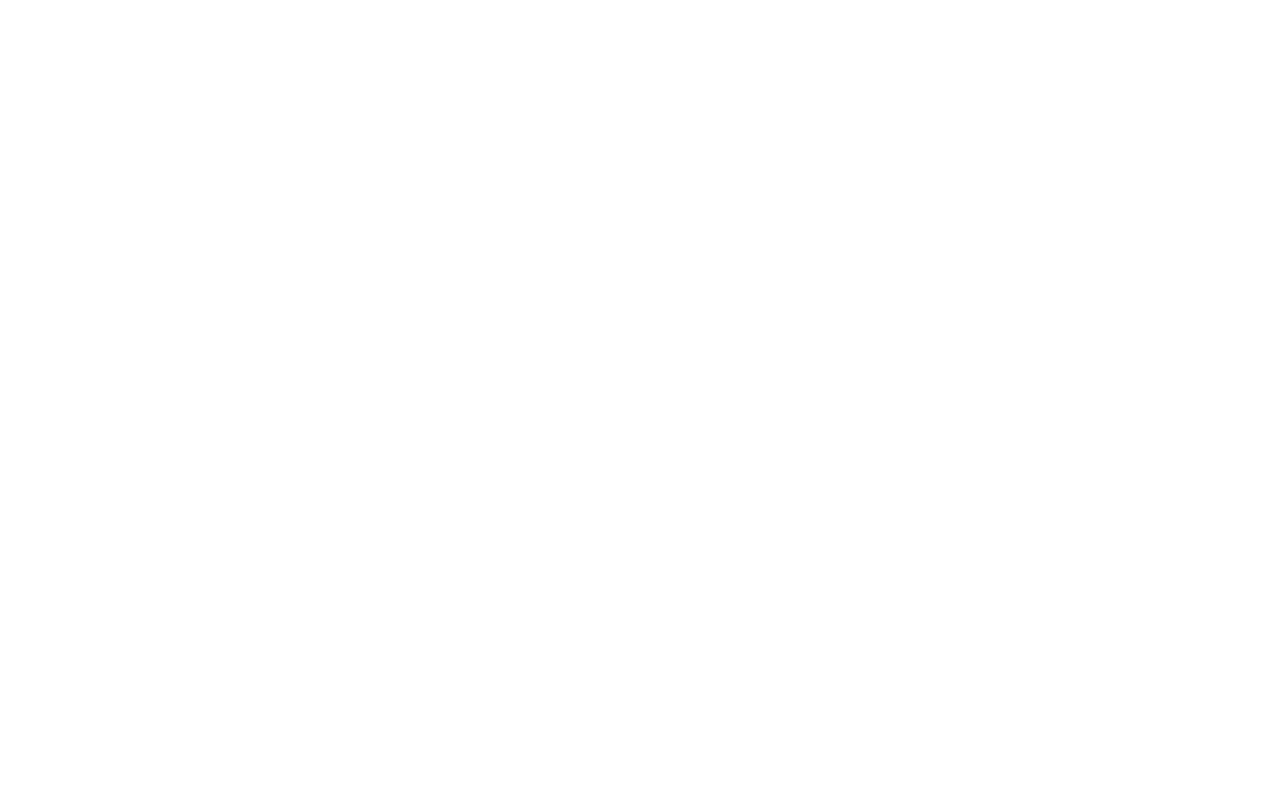
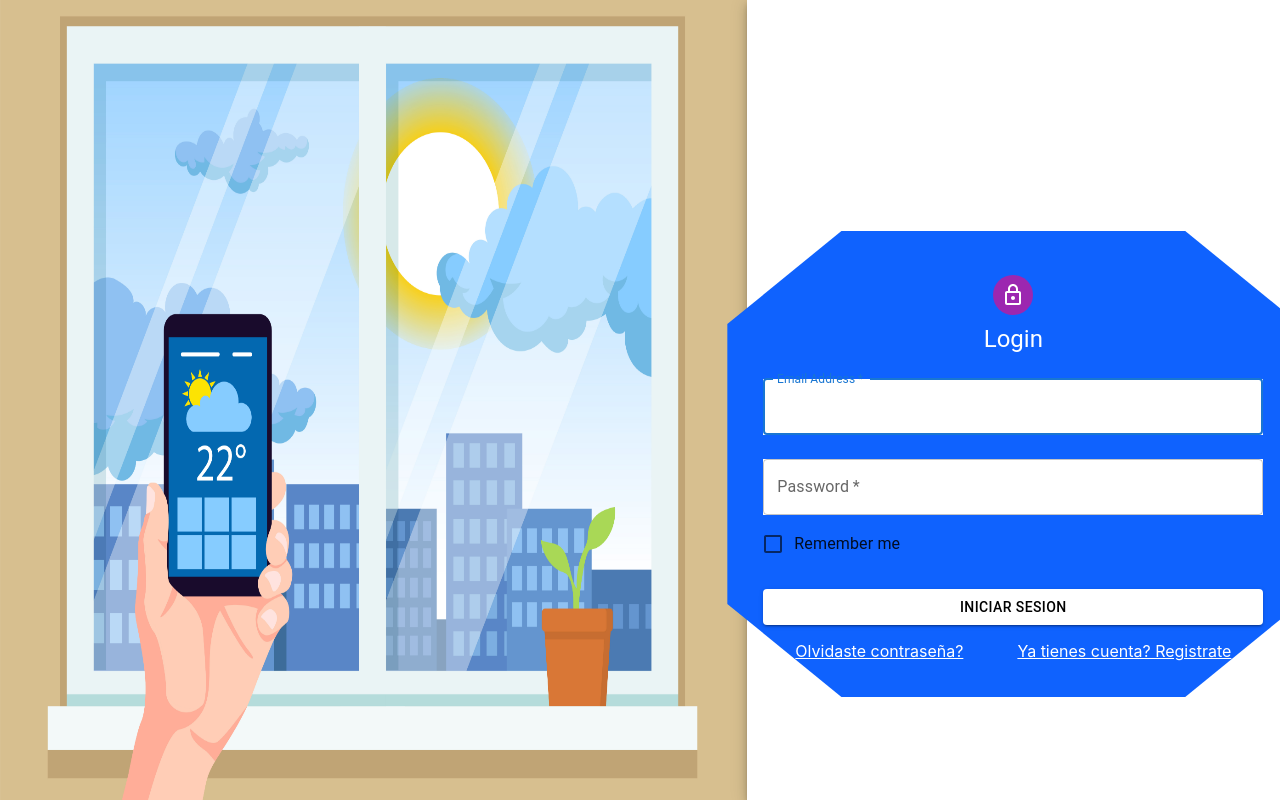
Before and after one commit to Mariacabriles29/weather-app, a React (Create React App) app: page /login in a window 1280 px wide. Built offline with nearby package versions, Linux system fonts and the light colour scheme.

Commit message:
feat: add login layout

```diff
--- a/package.json
+++ b/package.json
@@ -22,6 +22,8 @@
     "react-scripts": "5.0.1",
     "redux-devtools-extension": "^2.13.9",
     "redux-thunk": "^2.4.2",
+    "sass": "^1.63.6",
+
     "typescript": "^4.9.5",
     "web-vitals": "^2.1.4"
   },
--- a/src/App.tsx
+++ b/src/App.tsx
@@ -1,7 +1,14 @@
 import React from "react";
+import { Provider } from "react-redux";
+import store from "./store/store";
+import { AppRouter } from "./router/AppRouter";
 
 function App() {
-  return <div className="App"></div>;
+  return (
+    <Provider store={store}>
+      <AppRouter />
+    </Provider>
+  );
 }
 
 export default App;
--- a/src/components/pages/LoginPage.tsx
+++ b/src/components/pages/LoginPage.tsx
@@ -1,5 +1,164 @@
-import React from "react";
+import {
+  Avatar,
+  Box,
+  Button,
+  Checkbox,
+  FormControlLabel,
+  Grid,
+  Paper,
+  TextField,
+  ThemeProvider,
+  Typography,
+  createTheme,
+} from "@mui/material";
+import { Link, useNavigate } from "react-router-dom";
+import LockOutlinedIcon from "@mui/icons-material/LockOutlined";
+import Img from "../../resources/img/home.jpg";
+
+import { useState } from "react";
 
 export const LoginPage = () => {
-  return <div>LoginPage</div>;
+  const defaultTheme = createTheme();
+  const [username, setUsername] = useState<string>("");
+  const [password, setPassword] = useState<string>("");
+  const handleSubmit = (event: React.FormEvent<HTMLFormElement>) => {
+    event.preventDefault();
+  };
+
+  const handleUserName = (e: any) => {
+    setUsername(e.target.value);
+  };
+
+  const handlePassword = (e: any) => {
+    setPassword(e.target.value);
+  };
+
+  return (
+    <ThemeProvider theme={defaultTheme}>
+      <Grid container sx={{ minHeight: "100vh", overflow: "hidden" }}>
+        <Grid
+          item
+          xs={false}
+          sm={4}
+          md={7}
+          sx={{
+            display: "flex",
+            justifyContent: "flex-start",
+          }}
+        >
+          <img
+            src={Img}
+            alt="login"
+            style={{ width: "100%", height: "auto" }}
+            // height={"100%"}
+          />
+        </Grid>
+        <Grid item xs={6} sm={8} md={5} component={Paper} elevation={6} square>
+          <Box
+            sx={{
+              my: 8,
+              mx: 4,
+              display: "flex",
+              justifyContent: "center",
+              flexDirection: "column",
+              alignItems: "center",
+              height: "100%",
+            }}
+          >
+            <Box
+              sx={{
+                display: "flex",
+                justifyContent: "end",
+                flexDirection: "column",
+                width: "500px",
+                height: "auto",
+                alignItems: "center",
+                backgroundColor: "rgb(15, 98, 254)",
+                padding: "36px",
+                clipPath:
+                  "polygon(20% 0%, 80% 0%, 100% 20%, 100% 80%, 80% 100%, 20% 100%, 0% 80%, 0% 20%)",
+              }}
+            >
+              <Avatar sx={{ m: 1, bgcolor: "secondary.main" }}>
+                <LockOutlinedIcon />
+              </Avatar>
+              <Grid item sx={{ alignItems: "center" }}>
+                <Typography component="h1" variant="h5" sx={{ color: "white" }}>
+                  Login
+                </Typography>
+              </Grid>
+
+              <Box
+                component="form"
+                noValidate
+                onSubmit={handleSubmit}
+                sx={{ mt: 1 }}
+              >
+                <TextField
+                  margin="normal"
+                  required
+                  fullWidth
+                  id="email"
+                  label="Email Address"
+                  name="email"
+                  value={username}
+                  onChange={handleUserName}
+                  autoComplete="email"
+                  autoFocus
+                  style={{ backgroundColor: "white" }}
+                />
+                <TextField
+                  margin="normal"
+                  required
+                  fullWidth
+                  name="password"
+                  label="Password"
+                  type="password"
+                  id="password"
+                  value={password}
+                  onChange={handlePassword}
+                  autoComplete="current-password"
+                  style={{ backgroundColor: "white" }}
+                />
+
+                <FormControlLabel
+                  control={<Checkbox value="remember" color="primary" />}
+                  label="Remember me"
+                />
+                <Button
+                  type="submit"
+                  fullWidth
+                  variant="contained"
+                  sx={{ mt: 3, mb: 2 }}
+                  style={{ color: "black", backgroundColor: "white" }}
+                >
+                  Iniciar sesion
+                </Button>
+                <Grid container>
+                  <Grid item xs sx={{ zIndex: "99" }}>
+                    <Link
+                      to="/register"
+                      className="link"
+                      style={{ color: "white", marginLeft: "2rem" }}
+                    >
+                      Olvidaste contraseña?
+                    </Link>
+                  </Grid>
+                  <Grid item>
+                    <Link
+                      to="/register"
+                      className="link"
+                      style={{ color: "white", marginRight: "2rem" }}
+                    >
+                      {"Ya tienes cuenta? Registrate"}
+                    </Link>
+                  </Grid>
+                </Grid>
+              </Box>
+            </Box>
+          </Box>
+        </Grid>
+      </Grid>
+    </ThemeProvider>
+  );
 };
--- /dev/null
+++ b/src/layout/header/Header.tsx
@@ -0,0 +1,5 @@
+import React from "react";
+
+export const Header = () => {
+  return <div>Header</div>;
+};
--- /dev/null
+++ b/src/router/AppRouter.tsx
@@ -0,0 +1,13 @@
+import React from "react";
+import { BrowserRouter, Route, Routes } from "react-router-dom";
+import { LoginPage } from "../components/pages/LoginPage";
+
+export const AppRouter = () => {
+  return (
+    <BrowserRouter>
+      <Routes>
+        <Route path="login" element={<LoginPage />} />
+      </Routes>
+    </BrowserRouter>
+  );
+};
```
Also changed, not shown: src/layout/Layout.tsx (added, +14 -0 lines), src/resources/img/home.jpg (added), 1 other file (tests, documents, lock files or other folders).
